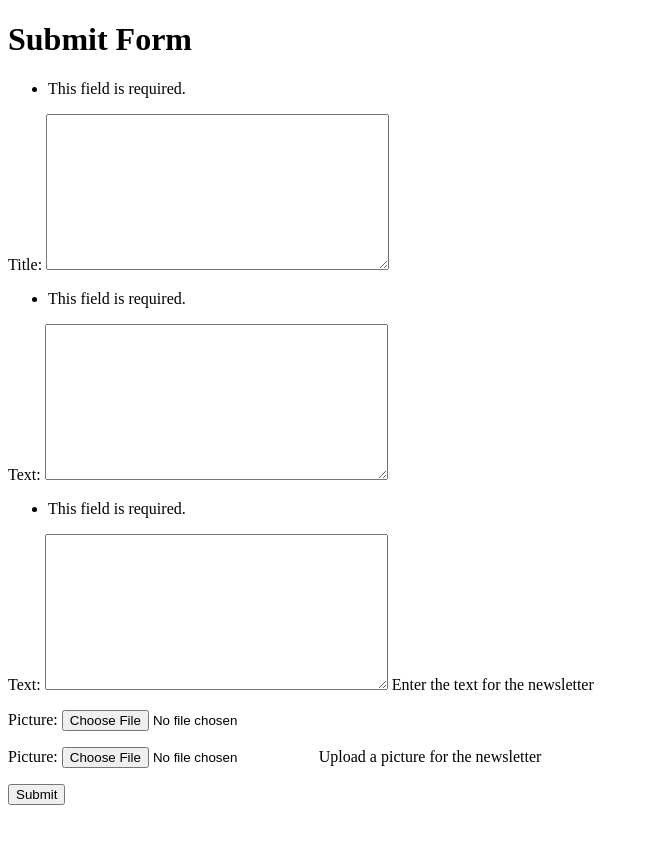
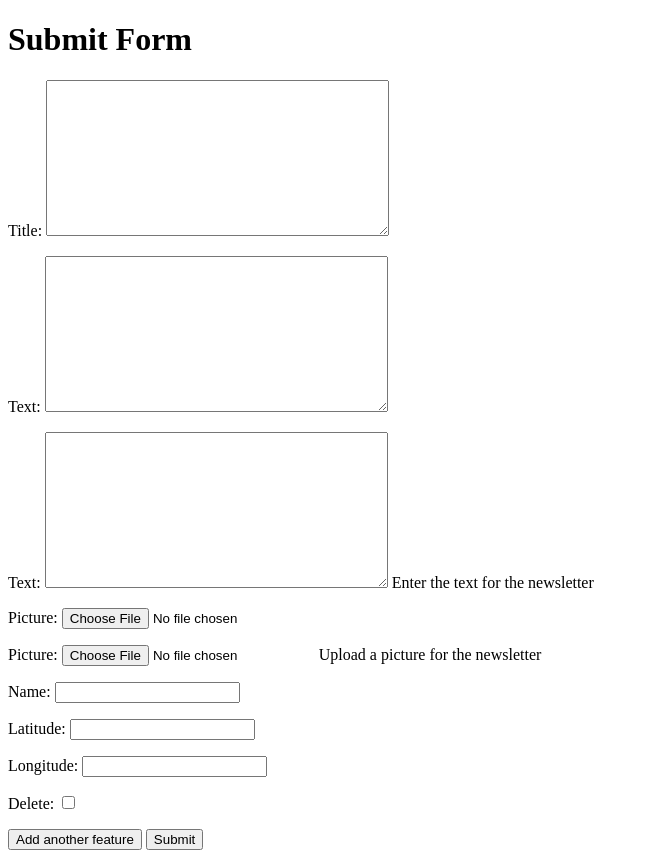
Before and after one commit to livestream-deco/nontonnyaman-be, a Django app: page /stadium/add-stadium/ in a window 1280 px wide. Shown: the whole page, without its empty margins (0-646 px from the left). Before the commit the page ends 805 px from the top, so only its background shows below. Run offline with Django 4.2, Linux system fonts and the light colour scheme.

Commit message:
Update Stadium feature

```diff
--- a/requirements.txt
+++ b/requirements.txt
@@ -25,5 +25,4 @@ urllib3==1.26.12
 whitenoise==6.2.0
 python-dateutil==2.8.2
 Pillow==8.4.0
-dj-database-url
 psycopg2
--- a/stadium/forms.py
+++ b/stadium/forms.py
@@ -1,5 +1,6 @@
-from stadium.models import Stadium
+from stadium.models import Stadium,StadiumFeature
 from django import forms
+from django.forms.models import inlineformset_factory
 
 
 class StadiumForm(forms.ModelForm):
@@ -22,3 +23,12 @@ class StadiumForm(forms.ModelForm):
                 'max_length': 'The text is too long',
             },
         }
+
+class FeatureForm(forms.ModelForm):
+    class Meta:
+        model = StadiumFeature
+        fields = ('name', 'latitude', 'longitude')
+
+FeatureFormSet = inlineformset_factory(
+    Stadium, StadiumFeature, form=FeatureForm, extra=1, can_delete=True
+)
--- a/stadium/models.py
+++ b/stadium/models.py
@@ -6,3 +6,9 @@ class Stadium(models.Model):
     stadium_text = models.TextField(max_length=10000, default='')
     stadium_picture = models.ImageField(upload_to='images/', blank=True, null=True)
     stadium_map_picture = models.ImageField(upload_to='images/', blank=True, null=True)
+
+class StadiumFeature(models.Model):
+    name = models.CharField(max_length=100)
+    latitude = models.FloatField(null=True, blank=True)
+    longitude = models.FloatField(null=True, blank=True)
+    stadium = models.ForeignKey(Stadium, related_name='features', on_delete=models.CASCADE)
--- a/stadium/templates/stadium.html
+++ b/stadium/templates/stadium.html
@@ -7,19 +7,43 @@
     <title>Stadium</title>
 </head>
 <body>
-    <body>
     {% block content %}
     <div class="container">
         <h1>Submit Form</h1>
         <form action="" method="POST"  enctype="multipart/form-data">
             {% csrf_token %}
             {{ form.as_p }}
+            {{ feature_formset.management_form }}
+            <div id="featureForms">
+                {% for feature_form in feature_formset %}
+                    <div class="featureForm">{{ feature_form.as_p }}</div>
+                {% endfor %}
+            </div>
+            <button type="button" id="addFeature">Add another feature</button>
             <button type="submit">Submit</button>
+        </form>
     </div>
+    {% endblock %}
+<script src="https://code.jquery.com/jquery-3.6.0.min.js"></script>
+<script>
+$(document).ready(function() {
+    var totalForms = $('#id_features-TOTAL_FORMS');
+    var maxForms = $('#id_features-MAX_NUM_FORMS');
+    var addFeatureButton = $('#addFeature');
+    var featureForms = $('#featureForms');
 
-      {% endblock %}
-
-      </body>
-
+    addFeatureButton.click(function() {
+        var numForms = featureForms.children().length;
+        if (numForms < maxForms.val()) {
+            var newFormHtml = featureForms.children().first()[0].outerHTML;
+            var re = new RegExp('features-0', 'g');
+            newFormHtml = newFormHtml.replace(re, 'features-' + numForms);
+            featureForms.append(newFormHtml);
+            totalForms.val(numForms + 1);
+        }
+        return false;
+    });
+});
+</script>
 </body>
 </html>
--- a/stadium/views.py
+++ b/stadium/views.py
@@ -1,37 +1,73 @@
 import json
 from django.shortcuts import render
-from stadium.forms import StadiumForm
+from stadium.forms import StadiumForm,FeatureForm
 from django.views.decorators.http import require_http_methods
 from django.views.decorators.csrf import csrf_exempt
-from stadium.models import Stadium
+from stadium.models import Stadium,StadiumFeature
 from django.http import HttpResponse, JsonResponse
+from django.forms.models import inlineformset_factory
 
 from django.shortcuts import get_object_or_404, render,HttpResponseRedirect
-
+FeatureFormSet = inlineformset_factory(
+    Stadium, StadiumFeature, form=FeatureForm, extra=1, can_delete=True
+)
 
 
 def add_stadium(request):
-    if require_http_methods(["POST"]):
-        context = {}
-        context['form'] = StadiumForm(request.POST, request.FILES)
-        if context['form'].is_valid():
-            context['form'].save()
-            context['form'] = StadiumForm()
-        return render(request, 'stadium.html', context)
+    # if require_http_methods(["POST"]):
+    #     context = {}
+    #     context['form'] = StadiumForm(request.POST, request.FILES)
+    #     if context['form'].is_valid():
+    #         context['form'].save()
+    #         context['form'] = StadiumForm()
+    #     return render(request, 'stadium.html', context)
+    if request.method == 'POST':
+        form = StadiumForm(request.POST, request.FILES)
+        if form.is_valid():
+            stadium = form.save()
+            feature_formset = FeatureFormSet(request.POST, instance=stadium)
+            if feature_formset.is_valid():
+                feature_formset.save()
+            context = {'form': form, 'feature_formset': feature_formset}
+            return render(request, 'stadium.html', context)
+    else:
+        form = StadiumForm()
+        feature_formset = FeatureFormSet()
+    return render(request, 'stadium.html', {'form': form, 'feature_formset': feature_formset})
 
 @csrf_exempt
 def view_detail_stadium(request):
     stadium_id = request.GET.get('input_id')
     stadium = Stadium.objects.get(id=stadium_id)
     stadium_list = []
-    stadium_list.append({
+    stadium_data = {
         'stadium_id' : stadium.id,
         'stadium_name' : stadium.stadium_name,
         'stadium_location' : stadium.stadium_name,
         'stadium_text': stadium.stadium_text,
         'stadium_picture': json.dumps(str(stadium.stadium_picture.url)) if stadium.stadium_picture else None,
         'stadium_map_picture': json.dumps(str(stadium.stadium_map_picture.url)) if stadium.stadium_map_picture else None,
-    })
+    }
+    # stadium_list = {
+    #     'stadium_id' : stadium.id,
+    #     'stadium_name' : stadium.stadium_name,
+    #     'stadium_location' : stadium.stadium_name,
+    #     'stadium_text': stadium.stadium_text,
+    #     'stadium_picture': str(stadium.stadium_picture.url) if stadium.stadium_picture else None,
+    #     'stadium_map_picture': str(stadium.stadium_map_picture.url) if stadium.stadium_map_picture else None,
+    # }
+
+    features_data = []
+    for feature in stadium.features.all():
+        features_data.append({
+            'name': feature.name,
+            'latitude': float(feature.latitude) if feature.latitude else None,
+            'longitude': float(feature.longitude) if feature.longitude else None,
+        })
+
+    stadium_data['features'] = features_data
+    stadium_list.append(stadium_data)
+
     data = json.dumps(stadium_list)
     return HttpResponse(data, content_type='application/json')
 
@@ -41,14 +77,24 @@ def view_all_stadium(request):
 
     stadium_list = []
     for stadium in stadiums:
-        stadium_list.append({
-            'stadium_id' : stadium.id,
-            'stadium_name' : stadium.stadium_name,
-            'stadium_location' : stadium.stadium_name,
+        features_data = []
+        for feature in stadium.features.all():
+            features_data.append({
+                'name': feature.name,
+                'latitude': float(feature.latitude) if feature.latitude else None,
+                'longitude': float(feature.longitude) if feature.longitude else None,
+            })
+
+        stadium_data = {
+            'stadium_id': stadium.id,
+            'stadium_name': stadium.stadium_name,
+            'stadium_location': stadium.stadium_name,
             'stadium_text': stadium.stadium_text,
-            'stadium_picture': json.dumps(str(stadium.stadium_picture.url)),
-            'stadium_map_picture': json.dumps(str(stadium.stadium_map_picture.url))
-        })
+            'stadium_picture': str(stadium.stadium_picture.url) if stadium.stadium_picture else None,
+            'stadium_map_picture': str(stadium.stadium_map_picture.url) if stadium.stadium_map_picture else None,
+            'features': features_data,
+        }
+        stadium_list.append(stadium_data)
 
     data = json.dumps(stadium_list)
     return HttpResponse(data, content_type='application/json')
```
Also changed, not shown: db.sqlite3, images/S__9281540.jpg (added), images/S__9281540_w8eJazX.jpg (added), stadium/migrations/0002_stadiumfeature.py (added), 2 other files. Lines whose indentation alone changed are shown as unchanged.
